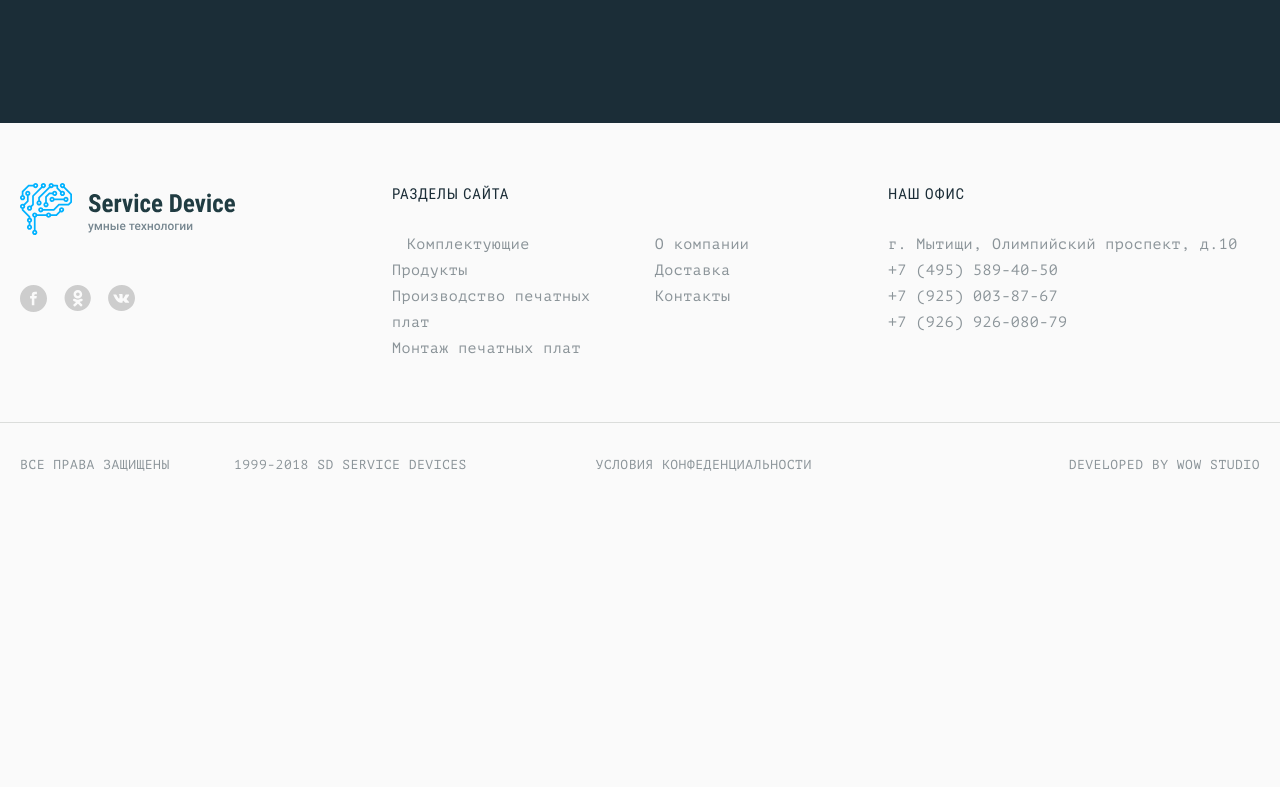
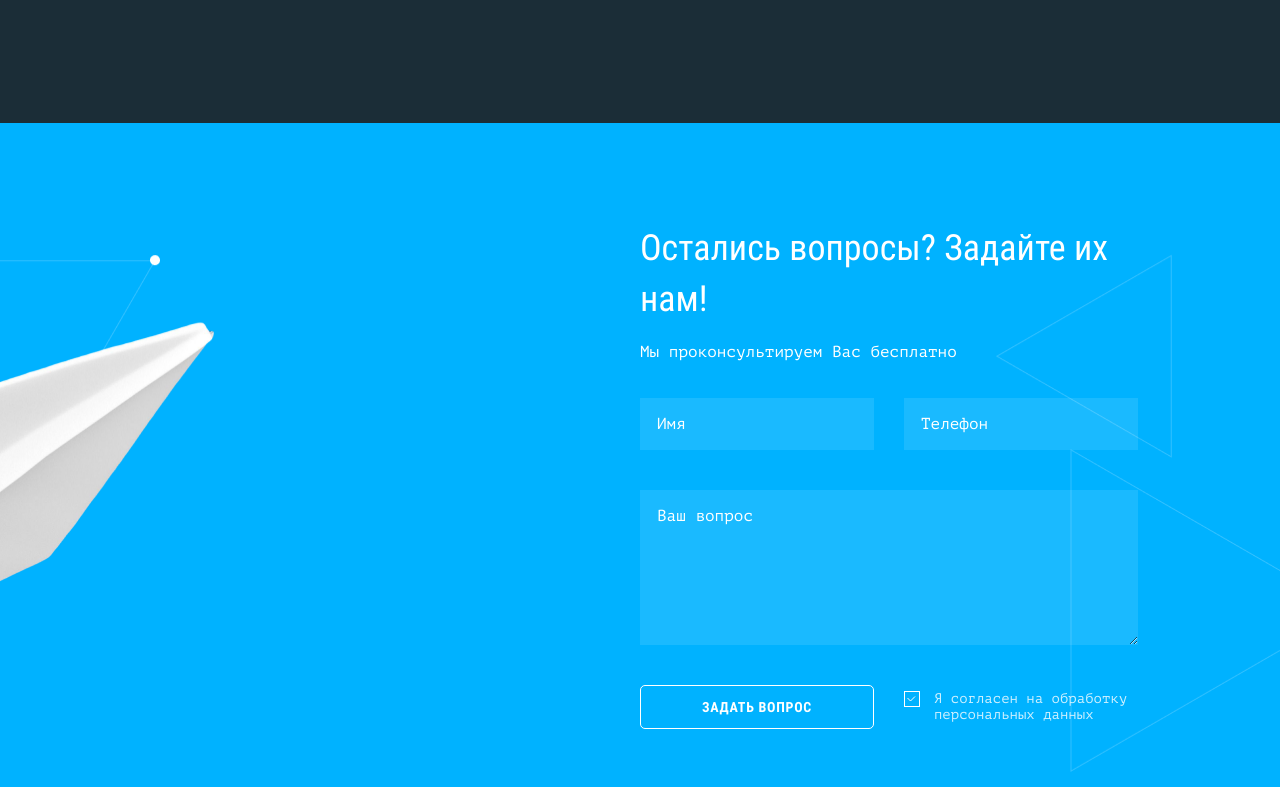
Before and after one commit to Marinarty/smart-device, a website: page source/index.html in a window 1280 px wide. Shown: the part 2893-3680 px from the top of the page. Before the commit the page ends 3390 px from the top, so only its background shows below. Drawn offline with nearby package versions, Linux system fonts and the light colour scheme; files that its build step writes are made by us from their sources; files whose address does not match are found by name.

Commit message:
Добавляет разметку и стили для Формы в подвале

```diff
--- a/source/index.html
+++ b/source/index.html
@@ -147,6 +147,28 @@
         </ul>
       </div>
     </section>
+    <section class="contact-form">
+      <div class="contact-form__container container">
+        <div class="contact-form__wrapper">
+        <h2 class="visually-hidden">Контактная форма</h2>
+        <h3 class="contact-form__title">Остались вопросы? Задайте их нам!</h3>
+        <p class="contact-form__text">Мы проконсультируем Вас бесплатно</p>
+        <form action="POST" class="contact-form__form form">
+          <label class="visually-hidden" for="contact-form-name">Имя:</label>
+          <input type="text" name="name" placeholder="Имя" id="contact-form-name" required>
+          <label class="visually-hidden" for="contact-form-phone">Номер телефона:</label>
+          <input type="tel" name="phone" placeholder="Телефон" id="contact-form-phone" required>
+          <label class="visually-hidden" for="contact-form-question">Текст вопроса:</label>
+          <textarea name="question" placeholder="Ваш вопрос" id="contact-form-question" required></textarea>
+          <button class="button button--form" type="submit">Задать вопрос</button>
+          <label class="form__checkbox">
+            <input class="visually-hidden" type="checkbox" name="personal-data" required checked>
+            <span></span>Я согласен на обработку персональных данных
+          </label>
+        </div>
+        </form>
+      </div>
+    </section>
   </main>
 
 <footer class="footer">
--- a/source/sass/blocks/button.scss
+++ b/source/sass/blocks/button.scss
@@ -46,3 +46,20 @@
     opacity: 0.5;
   }
 }
+
+.button--form {
+  color: $white;
+
+  border: 1px solid $white;
+
+  &:hover,
+  &:focus {
+    color: $blue;
+
+    background-color: $white;
+  }
+
+  &:active {
+    opacity: 0.5;
+  }
+}
--- /dev/null
+++ b/source/sass/blocks/contact-form.scss
@@ -0,0 +1,110 @@
+.contact-form {
+  color: $white;
+
+  background-color: $blue;
+  background-image: url("../img/contact-form-desktop@1x.png");
+  background-repeat: no-repeat;
+  background-position: right -93px center;
+  background-size: auto;
+
+  @media (min-resolution: $retina-dpi), (min-resolution: $retina-dppx) {
+    background-image: url("../img/contact-form-desktop@2x.png");
+    background-repeat: no-repeat;
+    background-position: right -93px center;
+    background-size: auto;
+  }
+}
+
+.contact-form__container {
+  padding: 100px 142px 115px 142px;
+}
+
+.contact-form__wrapper {
+  width: 50%;
+  display: flex;
+  flex-wrap: wrap;
+  margin-left: auto;
+}
+
+.contact-form__form {
+  display: flex;
+  flex-wrap: wrap;
+  justify-content: space-between;
+  align-items: center;
+}
+
+.contact-form__title {
+  margin: 0;
+  padding: 0;
+
+  font-family: $roboto-cond;
+  font-weight: 400;
+  font-size: 36px;
+  line-height: 51px;
+}
+
+.contact-form__text {
+  margin-bottom: 35px;
+
+  font-size: 16px;
+  line-height: 22px;
+}
+
+.contact-form input {
+  width: 47%;
+  margin-bottom: 40px;
+}
+
+.contact-form textarea {
+  width: 100%;
+  height: 155px;
+  margin-bottom: 40px;
+}
+
+.contact-form label,
+.contact-form button {
+  width: 47%;
+}
+
+@media (max-width: $tablet-width) {
+  .contact-form {
+    background-image: none;
+  }
+
+  .contact-form__container {
+    padding: 100px 80px 115px 80px;
+  }
+
+  .contact-form__title {
+    font-size: 32px;
+    line-height: 45px;
+  }
+
+  .contact-form__wrapper {
+    width: 100%;
+  }
+}
+
+@media (max-width: $mobile-width) {
+  .contact-form__container {
+    padding: 30px 20px 40px 20px;
+  }
+
+  .contact-form input {
+    width: 100%;
+    margin-bottom: 30px;
+  }
+
+  .contact-form textarea {
+    margin-bottom: 30px;
+  }
+
+  .contact-form label,
+  .contact-form button {
+    width: 100%;
+  }
+
+  .contact-form button {
+    margin-bottom: 30px;
+  }
+}
--- /dev/null
+++ b/source/sass/blocks/form.scss
@@ -0,0 +1,58 @@
+.form input[type="text"],
+.form input[type="tel"],
+.form textarea {
+  padding: 17px;
+
+  color: $white;
+  outline: none;
+  border: none;
+  background-color: rgba(255, 255, 255, 0.1);
+
+  &::placeholder {
+    color: $white;
+  }
+
+  &:hover,
+  &:focus {
+    background-color: rgba(255, 255, 255, 0.3);
+  }
+}
+
+.form__checkbox {
+  position: relative;
+  padding-left: 30px;
+
+  font-size: 14px;
+  line-height: 16px;
+  color: rgba(255, 255, 255, 0.8);
+
+  cursor: pointer;
+
+  &:hover {
+    color: $white;
+  }
+}
+
+.form__checkbox input[type="checkbox"] + span {
+  position: absolute;
+  top: 0;
+  left: 0;
+  width: 16px;
+  height: 16px;
+
+  opacity: 0.4;
+  border: 1px solid $white;
+}
+
+.form__checkbox input[type="checkbox"]:checked + span {
+  opacity: 1;
+  background-image: url("../img/checked.svg");
+  background-repeat: no-repeat;
+  background-position: center;
+  background-size: 9px 6px;
+}
+
+.form__checkbox input[type="checkbox"]:hover + span,
+.form__checkbox input[type="checkbox"]:focus + span {
+  opacity: 1;
+}
--- a/source/sass/style.scss
+++ b/source/sass/style.scss
@@ -13,3 +13,5 @@
 @import "blocks/advantages.scss";
 @import "blocks/about.scss";
 @import "blocks/services.scss";
+@import "blocks/form.scss";
+@import "blocks/contact-form.scss";
```
Also changed, not shown: build/css/style.min.css, build/img/checked.svg (added), build/img/contact-form-desktop@1x.png (added), build/img/contact-form-desktop@2x.png (added), build/index.html, source/img/checked.svg (added), source/img/contact-form-desktop@1x.png (added), source/img/contact-form-desktop@2x.png (added), 1 other file.
